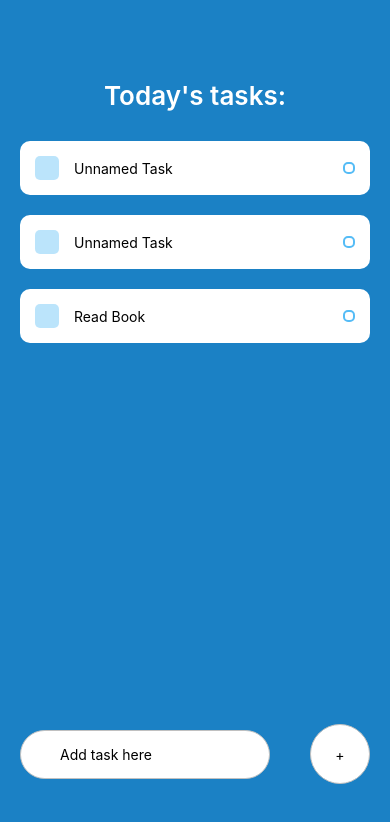
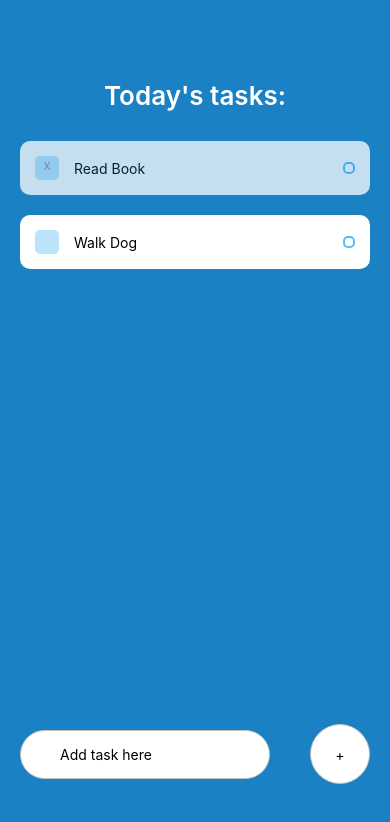
Before and after one commit to twomooncakes/react-native-todo, a React Native app: screen / in a window 390 px wide. Shown: the top 822 px of the page. Built offline with nearby package versions, Linux system fonts and the light colour scheme.

Commit message:
Add, Complete/Uncomplete, Delete Task and completed task styling

```diff
--- a/App.js
+++ b/App.js
@@ -1,8 +1,52 @@
-import { Platform, StyleSheet, Text, View, KeyboardAvoidingView, TextInput, TouchableOpacity } from 'react-native';
+import { useState } from 'react';
+import { Platform, StyleSheet, Text, View, KeyboardAvoidingView, TextInput, TouchableOpacity, Keyboard } from 'react-native';
 
 import Task from './components/Task';
 
 export default function App() {
+    const [task, setTask] = useState('');
+    const [list, setList] = useState([
+        { id: 1, title: 'Read Book', completed: true},
+        { id: 2, title: 'Walk Dog', completed: false},
+    ]);
+
+    const [listIdCounter, setListIdCounter] = useState(3);
+
+    const handleAddTask = () => {
+        Keyboard.dismiss();
+        const newItem = {
+            id: listIdCounter,
+            title: task,
+            completed: false,
+        };
+        const newList = [...list, newItem];
+        setList(newList);
+        setListIdCounter(() => listIdCounter + 1);
+        setTask('');
+    }
+
+    const handleDeleteTask = (deleteId) => {
+        const filteredList = list.filter((item) => item.id !== deleteId);
+        setList(filteredList);
+    }
+
+    const handleCompleteTask = (completeId) => {
+        const newList = list.map((item) => {
+            if (item.id === completeId) {
+                console.log(item.completed);
+                const updatedItem = {
+                    ...item,
+                    completed: !item.completed,
+                };
+                return updatedItem;
+            }
+            return item;
+        })
+        setList(newList);
+    }
+
+    console.log(list);
+
     return (
         <View style={styles.container}>
             {/* Daily Tasks */}
@@ -11,9 +55,7 @@ export default function App() {
 
                 <View style={styles.items}>
                     {/* Tasks */}
-                    <Task></Task>
-                    <Task></Task>
-                    <Task text={'Read Book'}></Task>
+                    {list.map(item => <Task key={item.id} id={item.id} task={item} deleteFunc={handleDeleteTask} completeFunc={handleCompleteTask}></Task>)}
                 </View>
             </View>
 
@@ -22,9 +64,9 @@ export default function App() {
                 behavior={Platform.OS === "ios" ? "padding" : "height"}
                 style={styles.writeTaskWrapper}
             >
-                <TextInput style={styles.input} placeholder='Add task here'/>
+                <TextInput style={styles.input} placeholder='Add task here' onChangeText={text => setTask(text)} value={task}/>
 
-                <TouchableOpacity >
+                <TouchableOpacity onPress={() => handleAddTask()}>
                     <View style={styles.addWrapper}>
                         <Text style={styles.addSymbol}>+</Text>
                     </View>
--- a/components/Task.js
+++ b/components/Task.js
@@ -1,15 +1,19 @@
 import React from "react";
-import { View, Text, StyleSheet } from "react-native";
+import { View, Text, StyleSheet, TouchableOpacity } from "react-native";
 
 
-function Task({text}) {
+function Task({task, deleteFunc, completeFunc, id}) {
     return (
-        <View style={styles.item}>
+        <View style={[styles.item, task.completed ? styles.completed : '']}>
             <View style={styles.itemLeft}>
-                <View style={styles.square}></View>
-                <Text style={styles.itemTitle}>{text ? text : 'Unnamed Task'}</Text>
+                <TouchableOpacity onPress={() => completeFunc(id)}>
+                    <View style={styles.square}><Text>{task.completed ? 'x' : ''}</Text></View>
+                </TouchableOpacity>
+                <Text style={styles.itemTitle}>{task.title}</Text>
             </View>
-            <View style={styles.circular}></View>
+            <TouchableOpacity onPress={() => deleteFunc(id)}>
+                <View style={styles.circular}></View>
+            </TouchableOpacity>
         </View>
     );
 }
@@ -36,6 +40,7 @@ const styles = StyleSheet.create({
         backgroundColor: '#55BCF6',
         opacity: 0.4,
         marginRight: 15,
+        alignItems: 'center',
     },
     itemTitle: {
         maxWidth: '80%',
@@ -46,6 +51,10 @@ const styles = StyleSheet.create({
         height: 12,
         borderColor: '#55BCF6',
         borderWidth: 2,
+    },
+    completed: {
+        opacity: 0.75,
+
     }
 });
 
```
